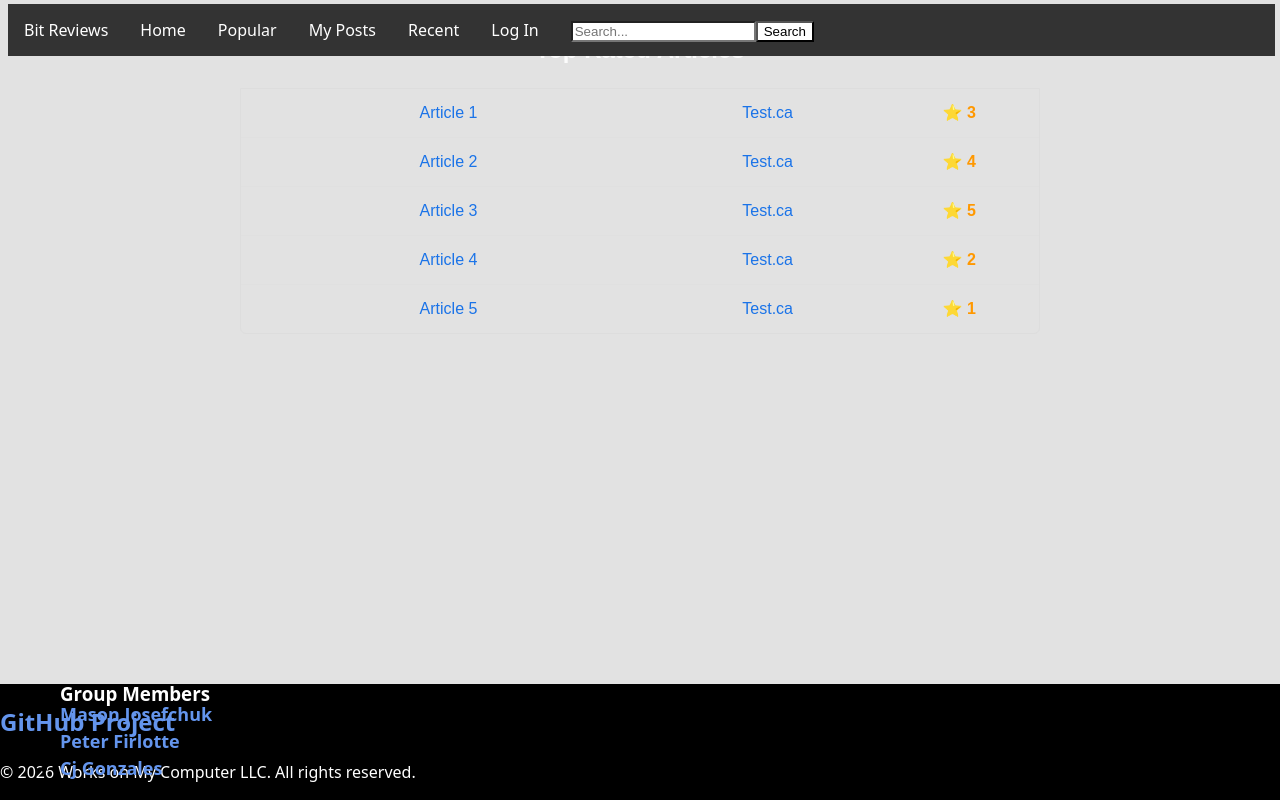
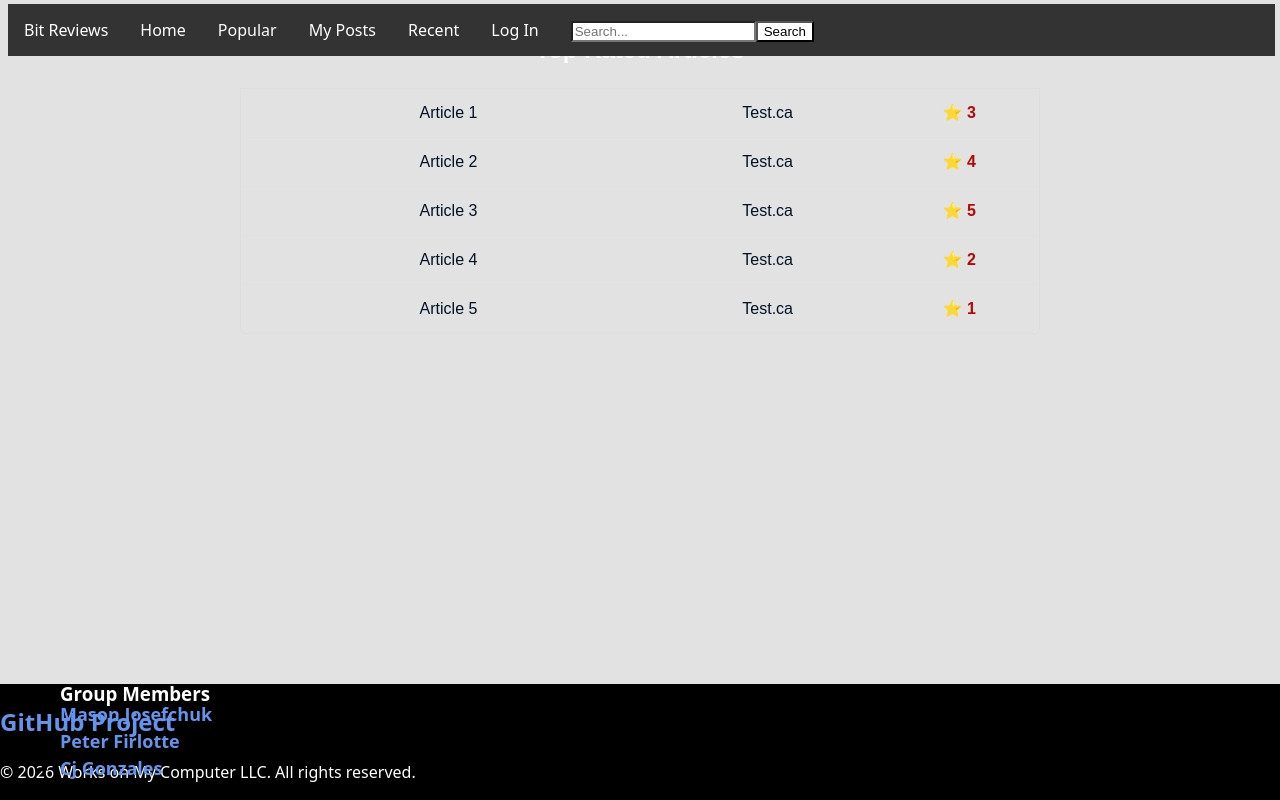
Before and after one commit to pfirlotte-rrc/COMP-4002-Project, a React (Vite) app in the folder vite-project/: page / in a window 1280 px wide. Built offline with nearby package versions, Linux system fonts and the light colour scheme.

Commit message:
Fixed the axeDev color contrasts.

```diff
--- a/vite-project/src/components/rated-list/Landing.css
+++ b/vite-project/src/components/rated-list/Landing.css
@@ -49,7 +49,7 @@
   width: 200%;
   text-align: center;
   text-decoration: none;
-  color: #1a73e8;
+  color: #021225;
   font-weight: 500;
 }
 
@@ -59,5 +59,5 @@
 
 .article-item-rating {
   font-weight: bold;
-  color: #ff9800;
+  color: #b60707;
 }
```
